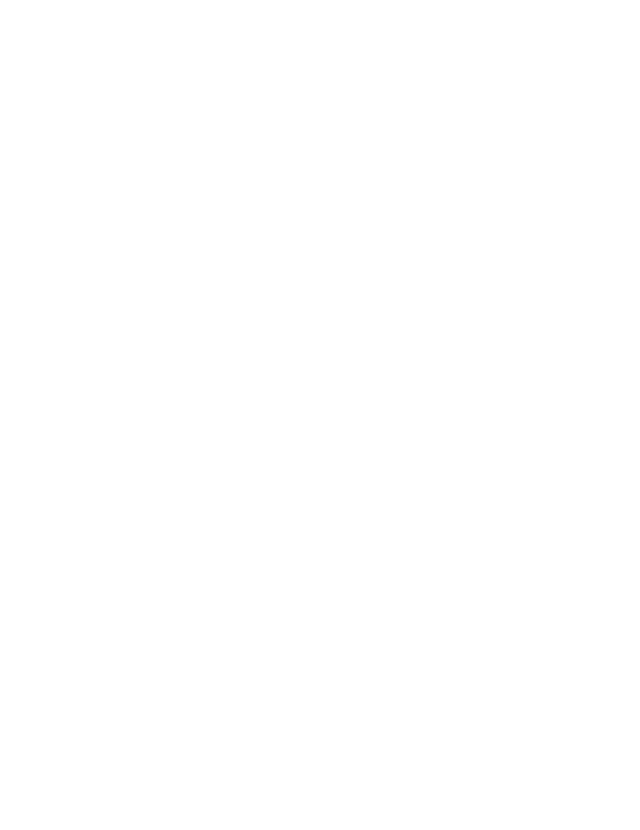
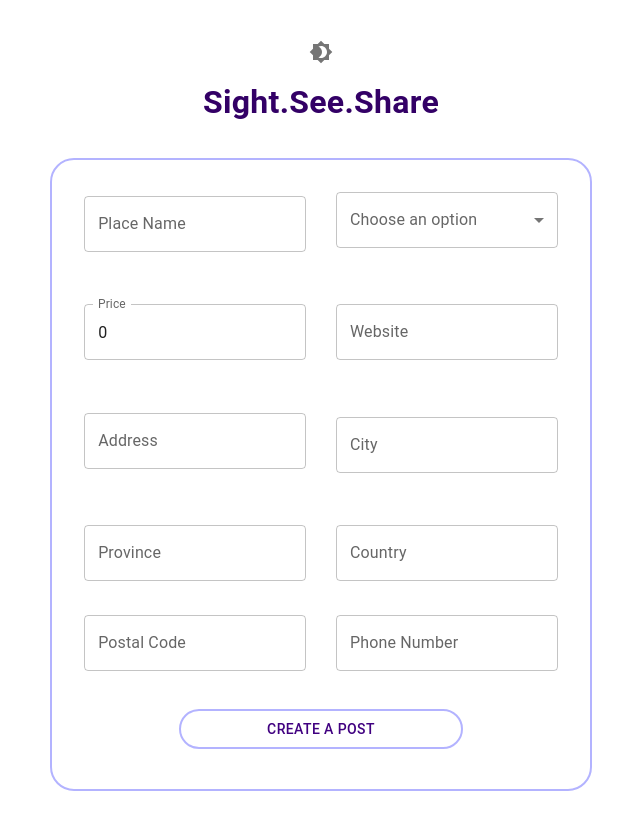
Before and after one commit to chingu-voyages/v45-tier3-team-47, a React (Vite) app in the folder frontend/: page /point-of-intrest in a window 1280 px wide. Before the commit this address had no page. Shown: the top 830 px of the page, without its empty margins (319-959 px from the left). Before the commit the page ends 800 px from the top, so only its background shows below. Built offline with nearby package versions, Linux system fonts and the light colour scheme.

Commit message:
Created form for point of interest

```diff
--- a/frontend/src/App.tsx
+++ b/frontend/src/App.tsx
@@ -4,6 +4,7 @@ import Login from './Pages/Login';
 import {BrowserRouter,Routes,Route } from 'react-router-dom';
 import CssBaseline from '@mui/material/CssBaseline';
 import { ThemeProvider, createTheme } from '@mui/material/styles';
+import PointOfIntrest from "./Pages/PointOfIntrest";
 
 const theme = createTheme({
   palette: {
@@ -30,6 +31,7 @@ function App() {
 
       <Routes>
         <Route path='login' element={<Login/>}/>
+        <Route path='point-of-intrest' element={<PointOfIntrest/>}/>
 
       </Routes>
       </BrowserRouter>
--- /dev/null
+++ b/frontend/src/Layout/components/PostForm.tsx
@@ -0,0 +1,331 @@
+import { Formik, FormikHelpers,Field,useFormikContext} from 'formik';
+import React, { useState } from 'react';
+import { TextField,Select, MenuItem ,FormControl,
+  Box,Button ,useMediaQuery, InputLabel} from '@mui/material';
+
+
+import * as yup from "yup";
+interface FormValues {
+  placeName:string;
+  description: string;
+  category:string;
+  price:number;
+  website?:string;
+  address:string;
+  city:string;
+  province?:string;
+  country:string;
+  postalCode?:string;
+  phoneNumber?:string;
+  selectedOption?:string;
+
+};
+
+
+const formData:FormValues = {
+  placeName:"",
+  description: "",
+  category:"",
+  price:0,
+  website:"",
+  address:"",
+  city:"",
+  province:"",
+  country:"",
+  postalCode:"",
+  phoneNumber:"",
+
+};
+const formSchema= yup.object().shape({
+  placeName: yup.string().required("required"),
+  description: yup.string().required("required"),
+  category:yup.string().required("required"),
+  address:yup.string().required("required"),
+
+});
+
+
+
+const Form:React.FC= () => {
+  const [pageType,setPageType]=useState<string>("register");
+ const isNonMobileScreens = useMediaQuery(("(min-width:600px"));
+
+  const handleLogin= async(values: FormValues,      onSubmitProps: FormikHelpers<FormValues>)=>{
+    try{
+  //   const loggedInResponse = await fetch(`${URL}/login`,{
+  //     method:"POST",
+  //     headers:{
+  //       "Content-Type":"application/json"
+
+  //     },
+  //     body:JSON.stringify(values)
+  //   });
+  //  const loggedIn = await loggedInResponse.json();
+  console.log(values);
+    onSubmitProps.resetForm();
+    // if(loggedIn){
+    //  //
+    // }
+    }catch(error){
+      console.error("Error submitting form:", error)
+    }
+  };
+
+
+  const handleFormSubmit=async(values: FormValues, onSubmitProps: FormikHelpers<FormValues>)=>{
+    console.log("values",JSON.stringify(values, null, 2),onSubmitProps)
+    //  if(isLogin) return await handleLogin(values,onSubmitProps);
+
+  }
+  return (
+
+
+      <Formik onSubmit={handleFormSubmit}
+    initialValues={formData}
+    validationSchema={formSchema}>
+    {({values,errors,touched,handleBlur,handleChange ,handleSubmit,setFieldValue,resetForm})=>(
+     <form onSubmit={handleSubmit}>
+      <Box display="grid" gap="30px" gridTemplateColumns="repeat(4, minmax(0, 1fr))"
+      sx={{"&>div": {
+      gridColumn: isNonMobileScreens? undefined : "span 4"}
+    }
+    }
+    >
+      <TextField
+        label="Place Name"
+        onBlur={handleBlur}
+        onChange={handleChange}
+        value={values.placeName}
+        name="placeName"
+        error={Boolean(touched.placeName) && Boolean(errors.placeName)}
+
+        helperText={(touched.placeName && (errors.placeName != null)) ? errors.placeName : ' '}
+        sx={{
+          gridColumn: "span 2",
+          borderRadius:"5px",
+          mt:"0.2rem"
+        }}
+      />
+
+        {/* <TextField
+        label="Category"
+        onBlur={handleBlur}
+        onChange={handleChange}
+        value={values.category}
+        name="category"
+        error={Boolean(touched.category) && Boolean(errors.category)}
+
+        helperText={(touched.category && (errors.category != null)) ? errors.category : ' '}
+        sx={{
+          gridColumn: "span 2",
+          borderRadius:"5px",
+
+        }}
+
+
+        /> */}
+        {/* <Field name="selectedOption" sx={{
+          gridColumn: "span 2",
+          borderRadius:"5px",
+
+        }}>
+          {({ field }) => (
+            <Select {...field}>
+              <MenuItem value="option1">Entartiament </MenuItem>
+              <MenuItem value="option2">Sport</MenuItem>
+              <MenuItem value="option3">Music</MenuItem>
+            </Select>
+          )}
+        </Field> */}
+        {/* <FormControl  sx={{
+          gridColumn: "span 2",
+          borderRadius:"5px",
+
+        }}>
+          <InputLabel >Choose an option</InputLabel>
+          <Field name="selectedOption" >
+            {({ field }) => (
+              <Select {...field} >
+                <MenuItem value="option1">Entertainment</MenuItem>
+      <MenuItem value="option2">Sport</MenuItem>
+      <MenuItem value="option3">Music</MenuItem>
+              </Select>
+            )}
+       */}
+
+        <Field name="selectedOption">
+  {() => {
+    const { values, setFieldValue } = useFormikContext<FormValues>();
+
+    return (
+      <FormControl sx={{ gridColumn: "span 2",
+      borderRadius:"5px"}}>
+        <InputLabel>Choose an option</InputLabel>
+        <Select
+          value={values.selectedOption }
+          onChange={(event) => setFieldValue('selectedOption', event.target.value)}
+        >
+          <MenuItem value="">Select an option</MenuItem>
+          <MenuItem value="option1">Entertainment</MenuItem>
+          <MenuItem value="option2">Sport</MenuItem>
+          <MenuItem value="option3">Music</MenuItem>
+        </Select>
+      </FormControl>
+    );
+  }}
+</Field>
+
+
+
+        <TextField
+        label="Price"
+        onBlur={handleBlur}
+        onChange={handleChange}
+        value={values.price}
+        name="price"
+        error={Boolean(touched.price) && Boolean(errors.price)}
+
+        helperText={(touched.price && (errors.price != null)) ? errors.price : ' '}
+        sx={{
+          gridColumn: "span 2",
+          borderRadius:"5px"
+        }}
+        />
+
+
+
+
+
+          <TextField
+        label="Website"
+        onBlur={handleBlur}
+        onChange={handleChange}
+        value={values.website}
+        name="website"
+
+        sx={{
+          gridColumn: "span 2",
+          borderRadius:"5px"
+        }}
+        />
+        <TextField
+        label="Address"
+        onBlur={handleBlur}
+        onChange={handleChange}
+        value={values.address}
+        name="address"
+        error={Boolean(touched.address) && Boolean(errors.address)}
+
+        helperText={(touched.address && (errors.address != null)) ? errors.address : ' '}
+        sx={{
+          gridColumn: "span 2",
+          borderRadius:"5px"
+        }}
+        />
+
+
+     <TextField
+        label="City"
+        onBlur={handleBlur}
+        onChange={handleChange}
+        value={values.city}
+        name="city"
+        sx={{
+          gridColumn:"span 2",
+          borderColor:"#b3b3ff",
+          borderRadius: "5px",
+          mt:"0.2rem"
+
+        }}
+       />
+       <TextField
+  label="Province"
+  onBlur={handleBlur}
+  onChange={handleChange}
+  value={values.province}
+  name="province"
+  sx={{
+    gridColumn: "span 2",
+    borderColor:  "#b3b3ff",
+    borderRadius: "5px",
+    mt:"0.2rem"
+  }}
+/>
+        <TextField
+  label="Country"
+  onBlur={handleBlur}
+  onChange={handleChange}
+  value={values.country}
+  name="country"
+  sx={{
+    gridColumn: "span 2",
+    borderColor:  "#b3b3ff",
+    borderRadius: "5px",
+    mt:"0.2rem"
+  }}
+/>
+<TextField
+  label="Postal Code"
+  onBlur={handleBlur}
+  onChange={handleChange}
+  value={values.postalCode}
+  name="postal code"
+  sx={{
+    gridColumn: "span 2",
+    borderColor:  "#b3b3ff",
+    borderRadius: "5px",
+    mt:"0.2rem"
+  }}
+/>
+        <TextField
+  label="Phone Number"
+  onBlur={handleBlur}
+  onChange={handleChange}
+  value={values.phoneNumber}
+  name="phoneNumber"
+  sx={{
+    gridColumn: "span 2",
+    borderColor:  "#b3b3ff",
+    borderRadius: "5px",
+    mt:"0.2rem"
+  }}
+/>
+
+
+   <Box sx={{
+    gridColumn:"span 4",
+
+   }}
+   >
+        <Button type='submit'
+
+        sx={{
+
+          width:"60%",
+          border:"2px solid",
+          alignItems:"centers",
+          borderRadius:"30px",
+          borderColor:"#b3b3ff",
+          color:"#400080",
+          m:"0.5rem 0.5rem",
+          pd:"0.5rem"
+        }}>
+             {
+        " Create A Post"
+        }
+        </Button>
+
+
+
+</Box>
+    </Box>
+     </form>
+
+  )}
+      </Formik>
+
+  );
+
+};
+
+export default Form;
--- /dev/null
+++ b/frontend/src/Pages/PointOfIntrest.tsx
@@ -0,0 +1,42 @@
+import { Typography,
+  Box , useMediaQuery} from '@mui/material';
+import PostForm from '../Layout/components/PostForm'
+import { useTheme, IconButton } from '@mui/material';
+import Brightness4Icon from '@mui/icons-material/Brightness4';
+import Brightness7Icon from '@mui/icons-material/Brightness7';
+
+
+const PointOfIntrest = () => {
+  const theme = useTheme();
+  const toggleThemeMode = () => {
+    const newMode = theme.palette.mode === 'light' ? 'dark' : 'light';
+    theme.palette.mode = newMode;
+  };
+
+  const isNonMobileScreens = useMediaQuery(("(min-width:1000px"));
+  return (
+    <>
+    <IconButton onClick={toggleThemeMode} aria-label="Toggle theme mode">
+      {theme.palette.mode === 'light' ? <Brightness4Icon /> : <Brightness7Icon />}
+    </IconButton>
+
+    <Box width="100%" padding="0.4rem 2%" textAlign="center"  >
+    <Typography fontWeight="bold" fontSize="32px" color="#330066" >Sight.See.Share</Typography>
+    <Box width={isNonMobileScreens? "95%": "77%"} p="2rem" m="2rem auto"
+  borderRadius="1.5rem"
+  border="2px solid"
+  borderColor="#b3b3ff"
+
+
+  >
+
+  <PostForm/>
+  </Box>
+  </Box>
+  </>
+
+
+  );
+}
+
+export default PointOfIntrest;
```
Also changed, not shown: frontend/src/Layout/components/Form.tsx (+7 -7 lines).
